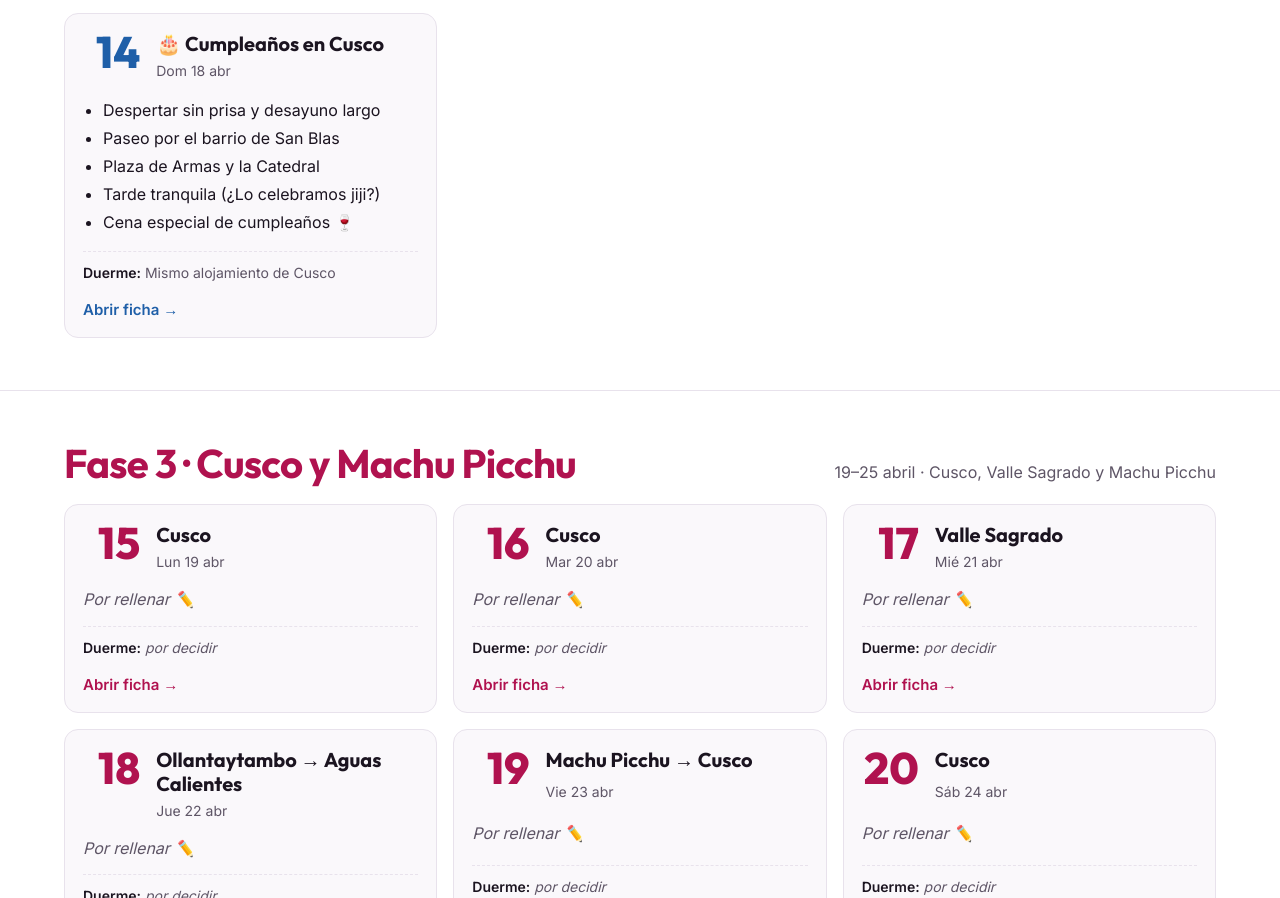
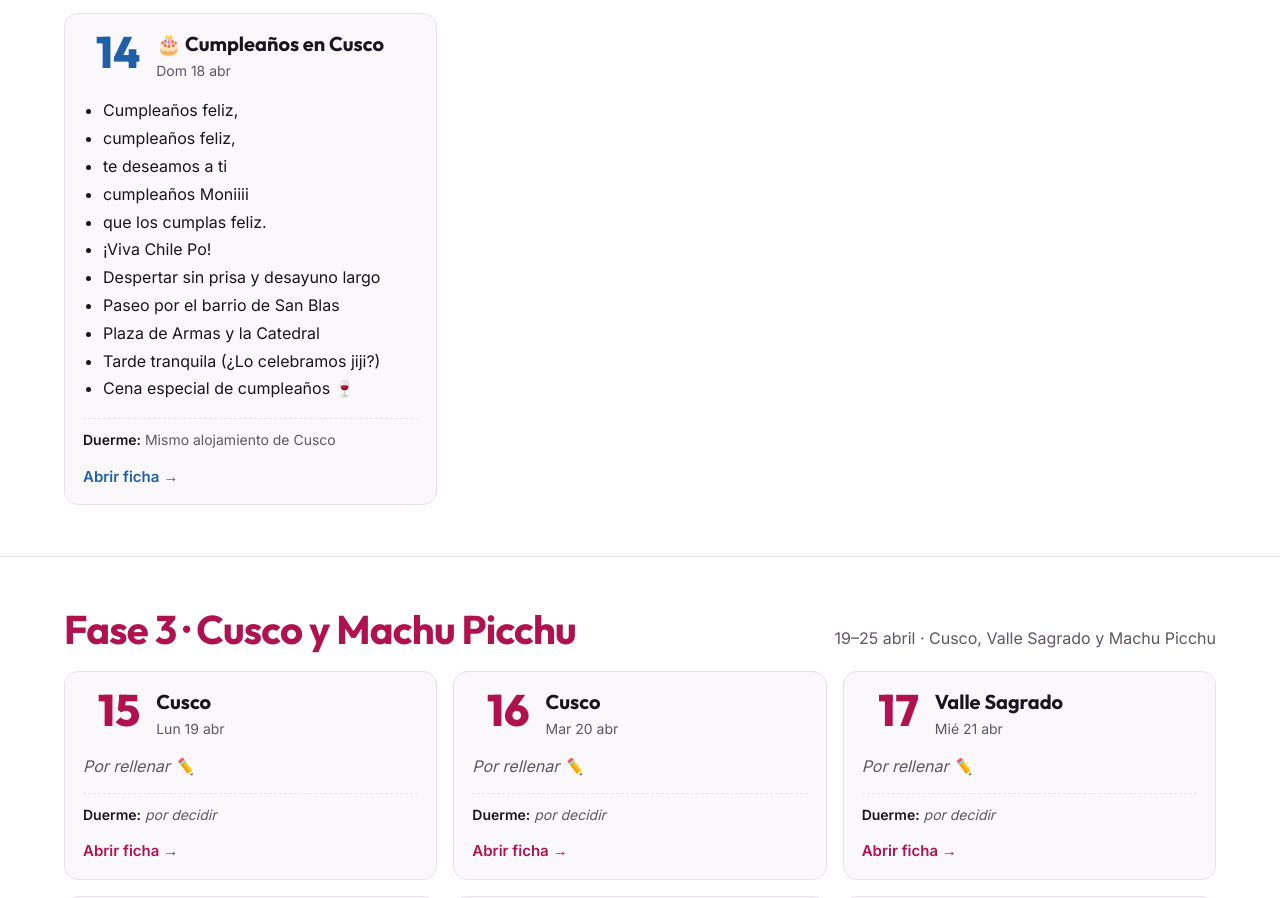
Before and after one commit to Rnld404/peru2027, a plain HTML site: page index.html in a window 1280 px wide. Shown: the part 3962-4860 px from the top of the page. Drawn offline with Linux system fonts and the light colour scheme.

Commit message:
Update index.html

```diff
--- a/index.html
+++ b/index.html
@@ -373,7 +373,15 @@ const dias2=[
   st:['Alojamiento en Cusco (desde el 17)'],
   notas:['Mañana es el cumple: ¡Voy a reservarte una cena especial! 🎂']},
  {t:'🎂 Cumpleaños en Cusco',d:'Dom 18 abr',a:3400,
-  plan:['Despertar sin prisa y desayuno largo',
+  plan:['Cumpleaños feliz,',
+        'cumpleaños feliz,',
+        'te deseamos a ti',
+        'cumpleaños Moniiii',
+        'que los cumplas feliz.',
+        '¡Viva Chile Po!',
+
+
+        'Despertar sin prisa y desayuno largo',
         'Paseo por el barrio de San Blas',
         'Plaza de Armas y la Catedral',
         'Tarde tranquila (¿Lo celebramos jiji?)',
```
